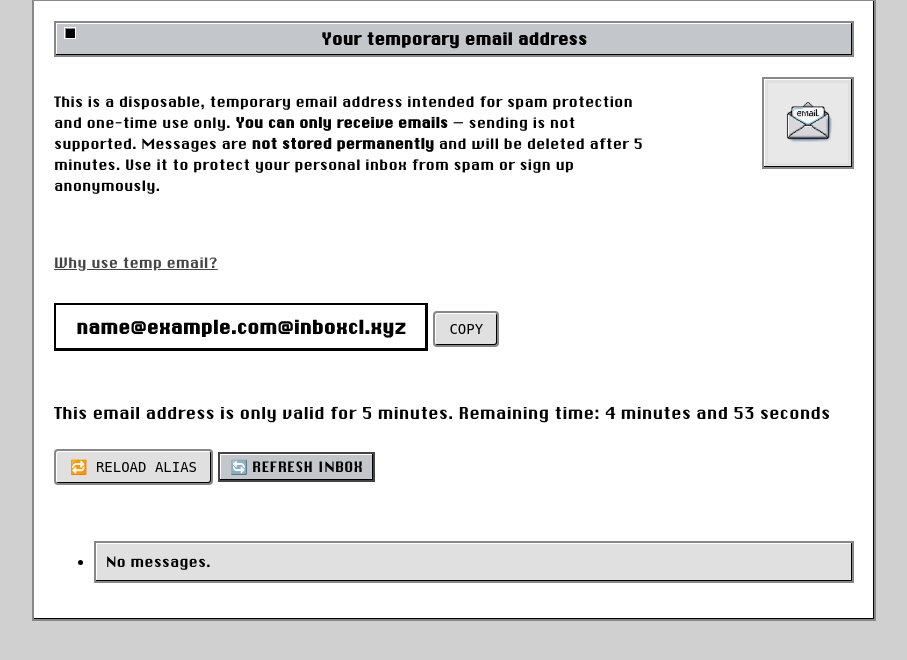
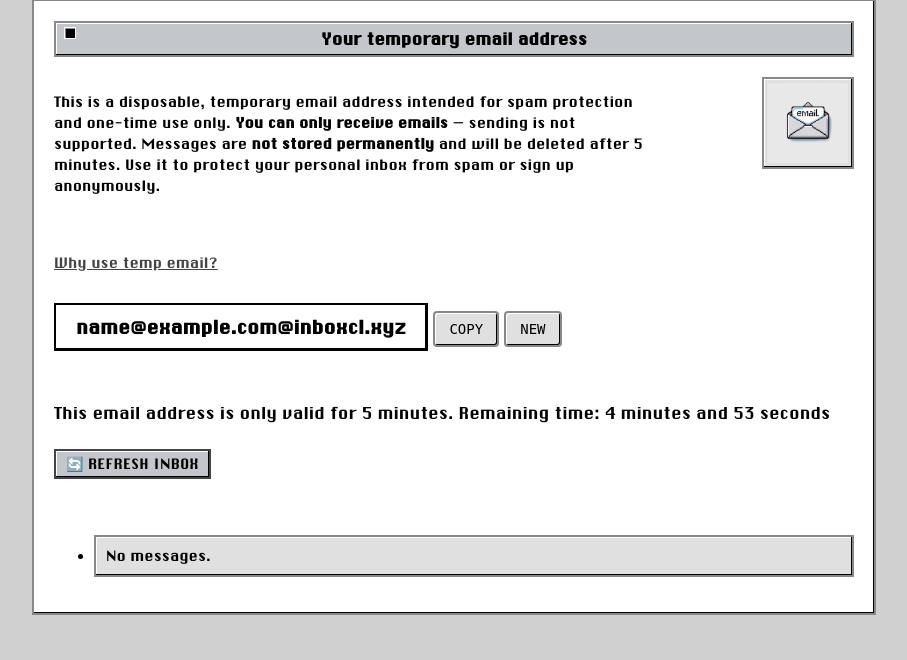
Before and after one commit to obrehmer/tempmail, a Flask app: page /index.html in a window 1280 px wide. Shown: the part 33-693 px from the top of the page, without its empty margins (186-1093 px from the left). Run offline with Flask 3, Linux system fonts and the light colour scheme; the visitor is signed in with stand-in values (Sample User, id 1).

Commit message:
index.html added

```diff
--- a/app/tempmail/backend/templates/index.html
+++ b/app/tempmail/backend/templates/index.html
@@ -50,12 +50,12 @@
     <!-- DISPLAY EMAIL -->
     <div id="email-address" class="email-display">{{ email }}</div>
     <button class="copy-button spaced-bottom" onclick="copyEmail()">Copy</button>
+    <button class="copy-button spaced-bottom" onclick="location.href='/new-alias'">New</button>
     {% if remaining_minutes <= 0 and remaining_seconds <= 0 %}
       <strong>The email address has expired. A new one has been created.</strong>
     {% else %}
       <p>This email address is only valid for 5 minutes. Remaining time: <span id="countdown-timer"></span></p>
     {% endif %}
-    <button class="copy-button spaced-bottom" onclick="location.href='/new-alias'">🔁 Reload Alias</button>
 
     <!-- REFRESH BUTTON -->
     <button class="spaced-bottom" onclick="location.reload()">🔄 Refresh inbox</button>
```
